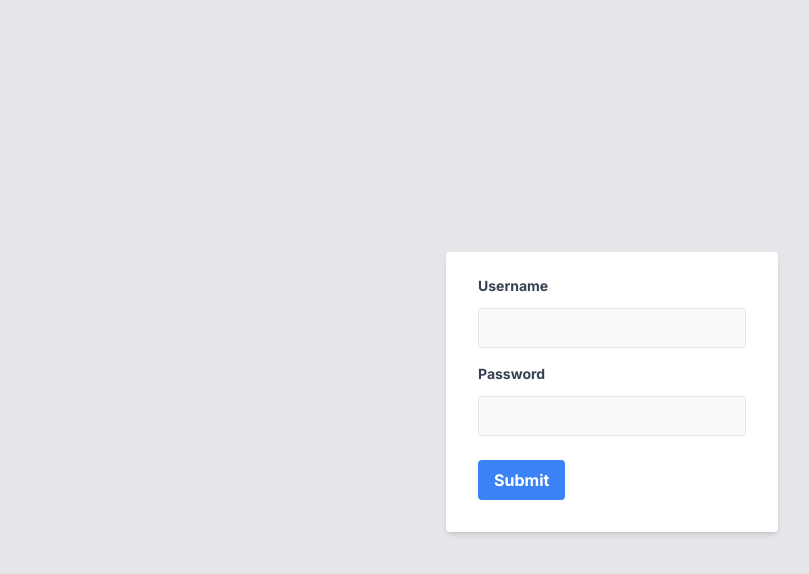
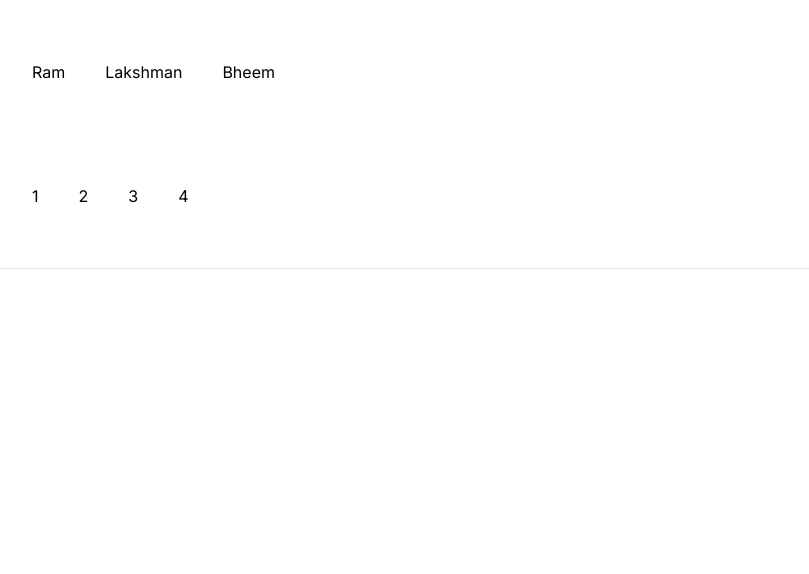
Before and after one commit to imrulkayessifat/reactjs-challenges, a Next.js app: page / in a window 1280 px wide. Shown: the top 574 px of the page, without its empty margins (28-837 px from the left). Built offline with nearby package versions, Linux system fonts and the light colour scheme.

Commit message:
useParams complete for Router

```diff
--- /dev/null
+++ b/app/component/Employee.tsx
@@ -0,0 +1,13 @@
+import React from 'react'
+import { useParams } from 'react-router-dom';
+const Employee = () => {
+    const { name } = useParams();
+
+    return (
+      <div className="m-5 p-5">
+        <h3>Employee: {name}</h3>
+      </div>
+    );
+}
+
+export default Employee
--- /dev/null
+++ b/app/component/Ids.tsx
@@ -0,0 +1,13 @@
+import React from 'react'
+import { useParams } from 'react-router-dom';
+const Ids = () => {
+    const { id } = useParams();
+
+    return (
+      <div className="m-5 p-5">
+        <h3>IDs: {id}</h3>
+      </div>
+    );
+}
+
+export default Ids
--- a/app/component/about.tsx
+++ /dev/null
@@ -1,10 +0,0 @@
-'use client'
-import React from 'react'
-
-const About = () => {
-  return (
-    <div>Thanks for submiting your details</div>
-  )
-}
-
-export default About
--- a/app/component/form.tsx
+++ /dev/null
@@ -1,41 +0,0 @@
-'use client'
-import React from 'react'
-import { useForm, FieldValues, SubmitHandler, } from "react-hook-form";
-import clsx from "clsx";
-import { useNavigate } from "react-router-dom"
-
-const Form = () => {
-    const navigate = useNavigate();
-    const {
-        register, handleSubmit, formState: { errors, } } = useForm<FieldValues>({
-            defaultValues: {
-                full_name: '',
-                password: ''
-            }
-        });
-    const handleRegistration: SubmitHandler<FieldValues> = (data: any) => { console.log(data); navigate("/about") };
-    const handleError = (errors: any) => { };
-    return (
-        <div className="h-screen bg-gray-200 w-full flex flex-col justify-center items-center">
-            <form onSubmit={handleSubmit(handleRegistration, handleError)} className="bg-white shadow-md rounded px-8 pt-6 pb-8 mb-4">
-                <div className="mb-4">
-                    <label className="block text-gray-700 text-sm font-bold mb-2" htmlFor="username">
-                        Username
-                    </label>
-                    <input {...register('full_name', { required: true })} type="text" name="full_name" id="full_name" className={clsx(`h-10 border mt-1 rounded px-4 w-full bg-gray-50 `, errors && 'focus:ring-rose-500')} />
-                </div>
-                <div className="mb-6">
-                    <label className="block text-gray-700 text-sm font-bold mb-2" htmlFor="password">
-                        Password
-                    </label>
-                    <input {...register('password', { required: true })} type="password" name="password" id="password" className={clsx(`h-10 border mt-1 rounded px-4 w-full bg-gray-50 `, errors && 'focus:ring-rose-500')} />
-                </div>
-                <div className="flex items-center justify-between">
-                    <button className="bg-blue-500 hover:bg-blue-700 text-white font-bold py-2 px-4 rounded">Submit</button>
-                </div>
-            </form>
-        </div>
-    )
-}
-
-export default Form
--- a/app/page.tsx
+++ b/app/page.tsx
@@ -1,16 +1,49 @@
 'use client'
-import { BrowserRouter, Routes, Route } from "react-router-dom";
-import Form from "./component/form";
-import About from "./component/about";
-
+import {
+  BrowserRouter as Router,
+  Routes,
+  Route,
+  Link,
+  useParams
+} from "react-router-dom";
+import Employee from "./component/Employee";
+import Ids from "./component/Ids";
 export default function Home() {
   return (
-    <BrowserRouter>
+    <Router>
+      <ul className="flex m-5 p-5">
+        <li className="p-5">
+          <Link to="/ram">Ram</Link>
+        </li>
+        <li className="p-5">
+          <Link to="/rakshman">Lakshman</Link>
+        </li>
+        <li className="p-5">
+          <Link to="/bheem">Bheem</Link>
+        </li>
+      </ul>
+
+      <ul className="flex m-5 p-5">
+        <li className="p-5">
+          <Link to="/Idss/1">1</Link>
+        </li>
+        <li className="p-5">
+          <Link to="/Idss/2">2</Link>
+        </li>
+        <li className="p-5">
+          <Link to="/Idss/3">3</Link>
+        </li>
+        <li className="p-5">
+          <Link to="/Idss/4">4</Link>
+        </li>
+      </ul>
+
+      <hr />
+
       <Routes>
-        <Route path="/" element={<Form />} />
-        <Route path="/about" element={<About />} />
+        <Route path="/:name" element={<Employee />} />
+        <Route path="/Idss/:id" element={<Ids />} />
       </Routes>
-    </BrowserRouter>
-
+    </Router>
   )
 }
```
